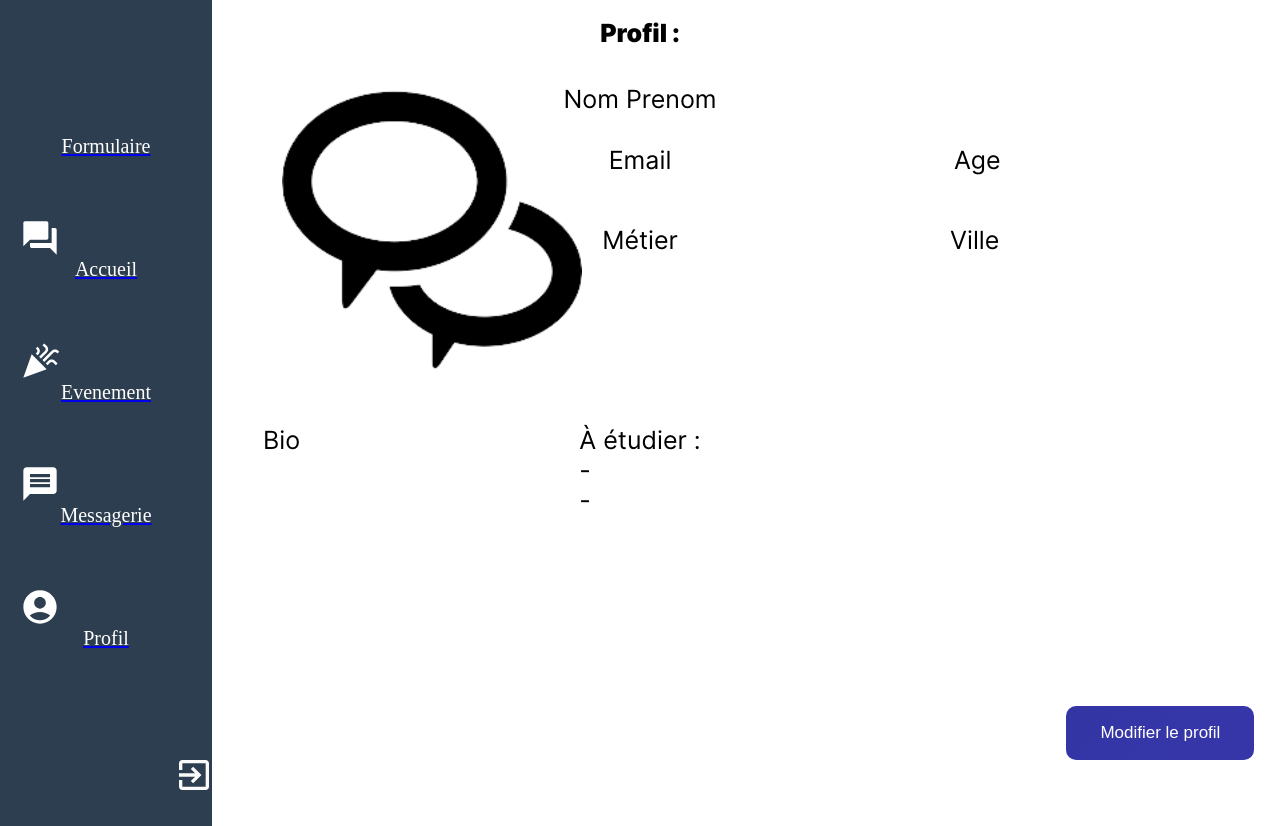
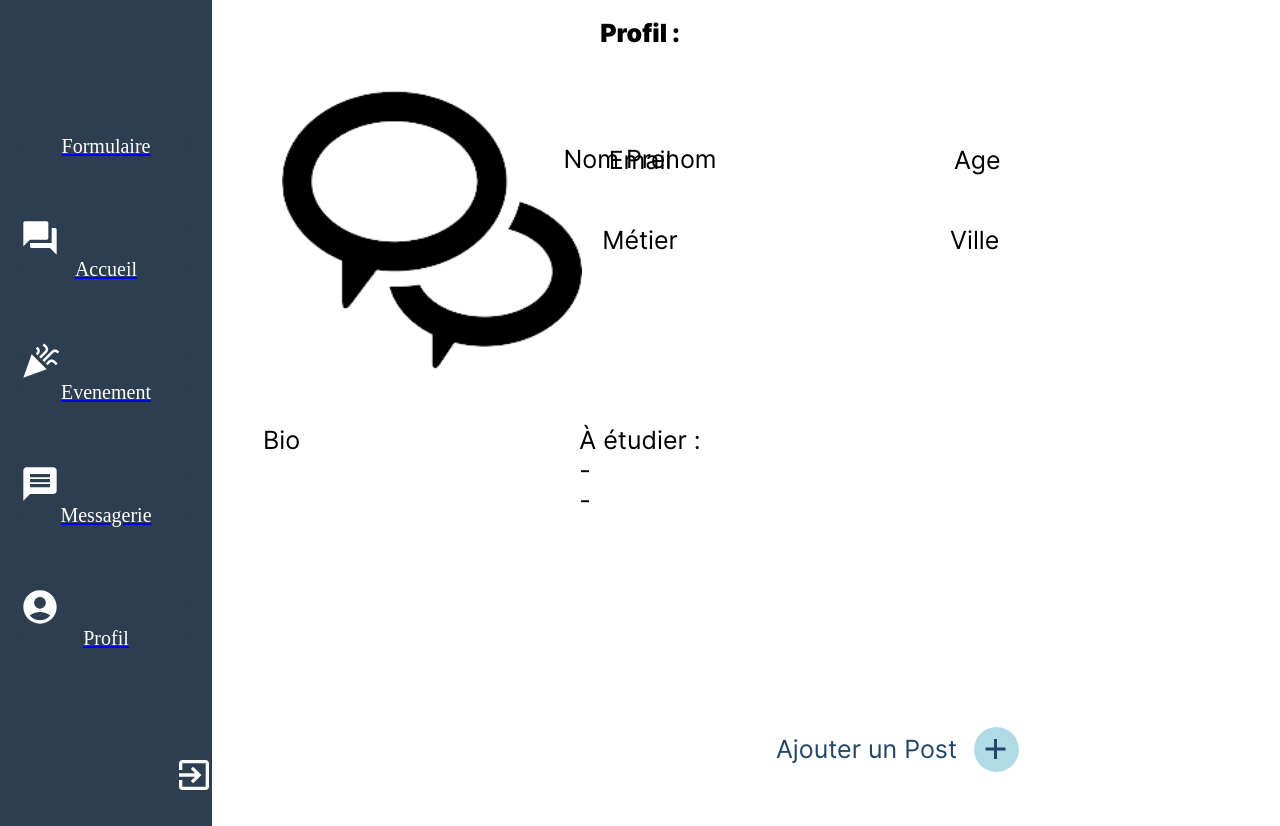
Before and after one commit to macenteno63/ekip1, a React (Create React App) app: page /profil in a window 1280 px wide. Built offline with nearby package versions, Linux system fonts and the light colour scheme; no server answers.

Commit message:
Ajustement et Ajout composant

```diff
--- a/package.json
+++ b/package.json
@@ -6,6 +6,7 @@
     "@emotion/react": "^11.10.5",
     "@emotion/styled": "^11.10.5",
     "@mui/icons-material": "^5.10.9",
+    "@mui/material": "^5.10.13",
     "@testing-library/jest-dom": "^5.16.5",
     "@testing-library/react": "^13.4.0",
     "@testing-library/user-event": "^13.5.0",
--- /dev/null
+++ b/src/components/BoutonBasPage.js
@@ -0,0 +1,19 @@
+import React from 'react';
+import '../styles/components/BoutonBasPage.css'
+
+const BoutonBasPage = ({className}) => {
+    return (
+        <div>
+            <button className={className}>
+            <span>Ajouter un Post</span>
+            <svg viewBox="0 0 13 10" height="20px" width="39px">
+                <path d="M6,5 L16,5"></path>
+                <path d="M11,5 V11,5"></path>
+                <path d="M11,5 V-11,5"></path>
+            </svg>
+        </button>
+        </div>
+    );
+};
+
+export default BoutonBasPage;
--- a/src/components/Navigation.js
+++ b/src/components/Navigation.js
@@ -28,9 +28,6 @@ const Navigation = () => {
                 <NavLink to="/messagerie" className={(nav) => (nav.isActive ? "nav-active" : "")} end>
                     <li><MessageIcon sx={{ fontSize: 40 }}/> Messagerie</li>
                 </NavLink>
-                {/* <NavLink to="/calendrier" className={(nav) => (nav.isActive ? "nav-active" : "")} end>
-                    <li>Calendrier</li>
-                </NavLink> */}
                 <NavLink to="/profil" className={(nav) => (nav.isActive ? "nav-active" : "")} end>
                     <li><AccountCircleIcon sx={{ fontSize: 40 }}/> Profil</li>
                 </NavLink>
--- a/src/pages/Accueil.js
+++ b/src/pages/Accueil.js
@@ -3,6 +3,7 @@ import '../styles/pages/accueil.css'
 import React, {useState, useEffect} from 'react';
 import Navigation from '../components/Navigation';
 import Personne from "../components/Personne";
+import BoutonBasPage from '../components/BoutonBasPage';
 
 const Accueil = () => {
     const [nom,setNom] = useState([]);
@@ -32,14 +33,7 @@ const Accueil = () => {
         <Navigation/>
         <Personne scaleValue={nom}/>
         <h2>Fil de discussion :</h2>
-        <button className="button">
-            <span>Ajouter un Post</span>
-            <svg viewBox="0 0 13 10" height="20px" width="30px">
-                <path d="M1,5 L11,5"></path>
-                <path d="M6,5 V11,5"></path>
-                <path d="M6,5 V-11,5"></path>
-            </svg>
-        </button>
+        <BoutonBasPage className="button"></BoutonBasPage>
     </div>
     );
 };
--- a/src/pages/Formulaire.js
+++ b/src/pages/Formulaire.js
@@ -5,7 +5,7 @@ import Log from "../components/log";
 
 const Formulaire = () => {
     return (
-        <div id={"test"}>
+        <div id={"CentrerFormulaire"}>
             <Log/>
         </div>
     );
--- a/src/pages/Profil.js
+++ b/src/pages/Profil.js
@@ -1,8 +1,11 @@
 import '../styles/pages/erreur.css'
 import '../styles/pages/profil.css'
+import '../styles/pages/accueil.css'
 import message from '../images/message.png';
 import React from 'react';
 import Navigation from '../components/Navigation';
+import BoutonBasPage from '../components/BoutonBasPage';
+import EditIcon from '@mui/icons-material/Edit';
 
 const Profil = () => {
     return (
@@ -10,7 +13,7 @@ const Profil = () => {
         <Navigation />
 
         <h2> Profil :</h2>
-
+        <p className='EditIcon'><EditIcon sx={{ fontSize: 40 }}/></p>
         <div className='NomPrenom' id="profil">
             <p>Nom Prenom</p>
         </div>
@@ -36,7 +39,7 @@ const Profil = () => {
             </p>
         </div>
         <a className='PhotoProfil'><img src={message}alt=""/></a>
-        <button className='BoutonProfil'> Modifier le profil </button>
+        <BoutonBasPage className="button" ></BoutonBasPage>
     </div>
     );
 };
--- a/src/pages/ReinitialisationMdp.js
+++ b/src/pages/ReinitialisationMdp.js
@@ -12,7 +12,8 @@ return <div id={"Reinitialiser"}>
                 </form>
                 <div className="inscription">
                     <a className="text"> Déjà un compte ? </a>
-                    <a className="inscriptionlien" id={"hover"} >Connexion</a>
+                    {/* href pour le moment à changer si on fait la page */}
+                    <a className="inscriptionlien" id={"hover"} href="/formulaire">Connexion</a>
 
                 </div>
         </div>
--- /dev/null
+++ b/src/styles/components/BoutonBasPage.css
@@ -0,0 +1,54 @@
+.button {
+    display: flex;
+    position: absolute;
+    right: 20%;
+    bottom: 3%;
+    padding: 12px 18px;
+    transition: all 0.2s ease;
+    border: none;
+    background: none;
+   }
+
+   .button:before {
+    content: "";
+    position: absolute;
+    top: 5px;
+    right: 2%;
+    display: block;
+    border-radius: 50px;
+    background: #b1dae7;
+    width: 45px;
+    height: 45px;
+    transition: all 0.3s ease;
+   }
+
+   .button span {
+    position: relative;
+    font-family: Regular;
+    font-size: 25px;
+    font-weight: 70;
+    color: #234567;
+   }
+
+   .button svg {
+    position: relative;
+    top: 5px;
+    margin-left: 10px;
+    fill: none;
+    stroke: #234567;
+    stroke-width: 1.5;
+    transition: all 0.3s ease;
+   }
+
+   .button:hover:before {
+    width: 100%;
+    background: #b1dae7;
+   }
+
+   .button:hover svg {
+    transform: translateX(0);
+   }
+
+   .button:active {
+    transform: scale(0.95);
+   }
--- a/src/styles/pages/accueil.css
+++ b/src/styles/pages/accueil.css
@@ -13,58 +13,3 @@ h2{
     top: 10px;
     margin-top: 0px;
 }
-
-.button {
-    display: flex;
-    position: absolute;
-    right: 20%;
-    bottom: 3%;
-    padding: 12px 18px;
-    transition: all 0.2s ease;
-    border: none;
-    background: none;
-   }
-
-   .button:before {
-    content: "";
-    position: absolute;
-    top: 5px;
-    left: 0;
-    display: block;
-    border-radius: 50px;
-    background: #b1dae7;
-    width: 45px;
-    height: 45px;
-    transition: all 0.3s ease;
-   }
-
-   .button span {
-    position: relative;
-    font-family: Regular;
-    font-size: 25px;
-    font-weight: 70;
-    color: #234567;
-   }
-
-   .button svg {
-    position: relative;
-    top: 5px;
-    margin-left: 10px;
-    fill: none;
-    stroke: #234567;
-    stroke-width: 1.5;
-    transition: all 0.3s ease;
-   }
-
-   .button:hover:before {
-    width: 100%;
-    background: #b1dae7;
-   }
-
-   .button:hover svg {
-    transform: translateX(0);
-   }
-
-   .button:active {
-    transform: scale(0.95);
-   }
--- a/src/styles/pages/formulaire.scss
+++ b/src/styles/pages/formulaire.scss
@@ -33,7 +33,7 @@
     height: 400px;
 
 }
-#test {
+#CentrerFormulaire {
     display: flex;
     justify-content: center;
     align-items: center;
@@ -133,6 +133,7 @@ h1{
  }
 }
 }
-.active-btn {
-    background: red;
+.inactive-btn {
+    cursor: pointer;
+    list-style: none;
 }
--- a/src/styles/pages/profil.css
+++ b/src/styles/pages/profil.css
@@ -52,45 +52,6 @@
     color: black;
 }
 
-.BoutonProfil {
-    display: flex;
-    position: absolute;
-    background: linear-gradient(-45deg, #3937ac, #3034a1, #52bdff, #282692);
-    background-size: 800% 400%;
-    padding: 1em 2em;
-    right: 2%;
-    bottom: 5%;
-    border: none;
-    border-radius: 10px;
-    font-size: 17px;
-    font-weight: 70;
-    color: white;
-    transition: all .5s ease-in-out;
-    animation: gradient 10s infinite cubic-bezier(.62, .28, .23, .99) both;
-   }
-
-   button:hover {
-    transform: scale(1.05);
-   }
-
-   button:active {
-    transform: scale(0.8);
-   }
-
-   @keyframes gradient {
-    0% {
-     background-position: 0% 50%;
-    }
-
-    50% {
-     background-position: 100% 50%;
-    }
-
-    100% {
-     background-position: 0% 50%;
-    }
-   }
-
 .PhotoProfil {
     display: flex;
     position: absolute;
```
Also changed, not shown: 1 other file (tests, documents, lock files or other folders).
